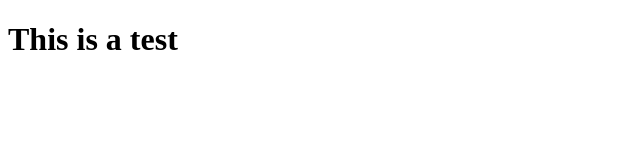
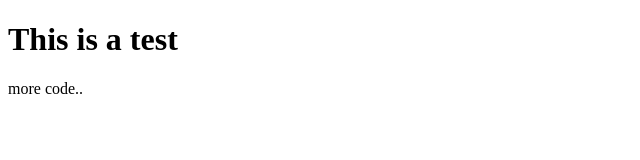
Before and after one commit to moonpie18/test-demo, a plain HTML site: page index.html in a window 1280 px wide. Shown: the full height of the page, 0-640 px from the left. Drawn offline with Linux system fonts and the light colour scheme.

Commit message:
more changes to index

```diff
--- a/index.html
+++ b/index.html
@@ -7,5 +7,7 @@
 
 <body>
 <h1>This is a test</h1>
+
+<p>more code..</p>
 </body>
 </html>
```
